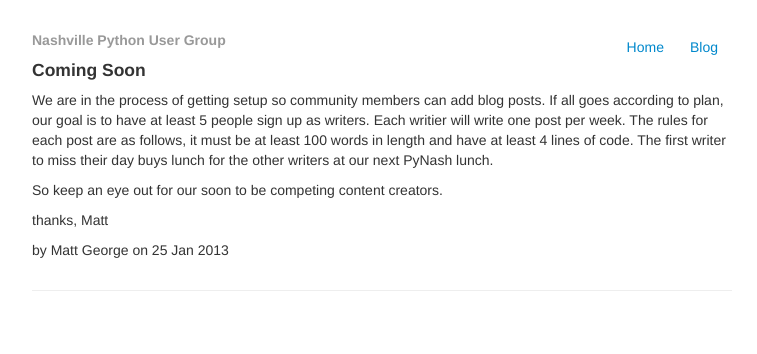
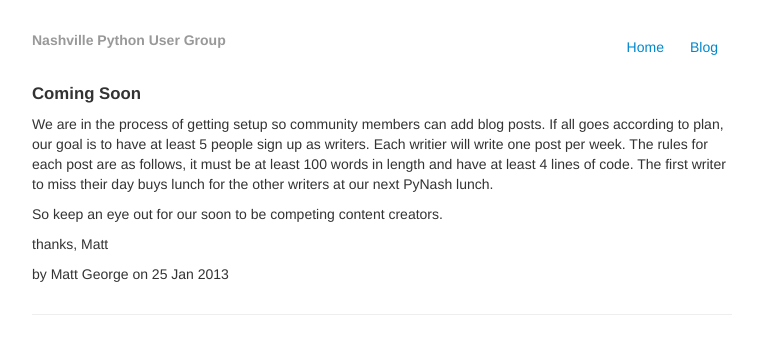
Before and after one commit to pynashorg/pynashorg.github.com, a Jekyll site: the page built from _posts/2013-01-25-Coming-Soon.md, in a window 1280 px wide. Shown: the top 354 px of the page, without its empty margins (258-1015 px from the left). Built offline with Jekyll 4.4.1, drawn with Linux system fonts in a browser that asks for light colours; nearby versions of some CDN libraries; library files that are not in the unit come from our copies.

Commit message:
Tone down the bootstrap craziness just a bit when inside <div id=post>.

```diff
--- a/_layouts/default.html
+++ b/_layouts/default.html
@@ -9,43 +9,7 @@
 
     <!-- Le styles -->
     <link href="/css/bootstrap.css" rel="stylesheet">
-    <style type="text/css">
-      body {
-        padding-top: 20px;
-        padding-bottom: 40px;
-      }
-
-      /* Custom container */
-      .container-narrow {
-        margin: 0 auto;
-        max-width: 700px;
-      }
-      .container-narrow > hr {
-        margin: 30px 0;
-      }
-
-      /* Main marketing message and sign up button */
-      .jumbotron {
-        margin: 60px 0;
-        text-align: center;
-      }
-      .jumbotron h1 {
-        font-size: 72px;
-        line-height: 1;
-      }
-      .jumbotron .btn {
-        font-size: 21px;
-        padding: 14px 24px;
-      }
-
-      /* Supporting marketing content */
-      .marketing {
-        margin: 60px 0;
-      }
-      .marketing p + h4 {
-        margin-top: 28px;
-      }
-    </style>
+    <link href="/css/pynash.css" rel="stylesheet">
     <link href="/css/bootstrap-responsive.css" rel="stylesheet">
 
     <!-- HTML5 shim, for IE6-8 support of HTML5 elements -->
@@ -53,12 +17,7 @@
       <script src="http://html5shim.googlecode.com/svn/trunk/html5.js"></script>
     <![endif]-->
 
-    <!-- Fav and touch icons -->
-    <link rel="apple-touch-icon-precomposed" sizes="144x144" href="/ico/apple-touch-icon-144-precomposed.png">
-    <link rel="apple-touch-icon-precomposed" sizes="114x114" href="/ico/apple-touch-icon-114-precomposed.png">
-      <link rel="apple-touch-icon-precomposed" sizes="72x72" href="/ico/apple-touch-icon-72-precomposed.png">
-                    <link rel="apple-touch-icon-precomposed" href="/ico/apple-touch-icon-57-precomposed.png">
-                                   <link rel="shortcut icon" href="favicon.ico">
+    <link rel="shortcut icon" href="favicon.ico">
   </head>
 
   <body>
--- /dev/null
+++ b/css/pynash.css
@@ -0,0 +1,47 @@
+body {
+  padding-top: 20px;
+  padding-bottom: 40px;
+}
+
+/* Custom container */
+.container-narrow {
+  margin: 0 auto;
+  max-width: 700px;
+}
+.container-narrow > hr {
+  margin: 30px 0;
+}
+
+/* Main marketing message and sign up button */
+.jumbotron {
+  margin: 60px 0;
+  text-align: center;
+}
+.jumbotron h1 {
+  font-size: 72px;
+  line-height: 1;
+}
+.jumbotron .btn {
+  font-size: 21px;
+  padding: 14px 24px;
+}
+
+/* Supporting marketing content */
+.marketing {
+  margin: 60px 0;
+}
+.marketing p + h4 {
+  margin-top: 28px;
+}
+
+#post h1 { font-size: 150%; margin-top: 2em; }
+#post h2 { font-size: 140%; margin-top: 2em; }
+#post h3 { font-size: 130%; margin-top: 2em; }
+#post h4 { font-size: 120%; margin-top: 2em; }
+#post h5 { font-size: 110%; margin-top: 2em; }
+#post h6 { font-size: 100%; margin-top: 2em; }
+
+#post code {
+  color: inherit;
+  border: none;
+}
```
